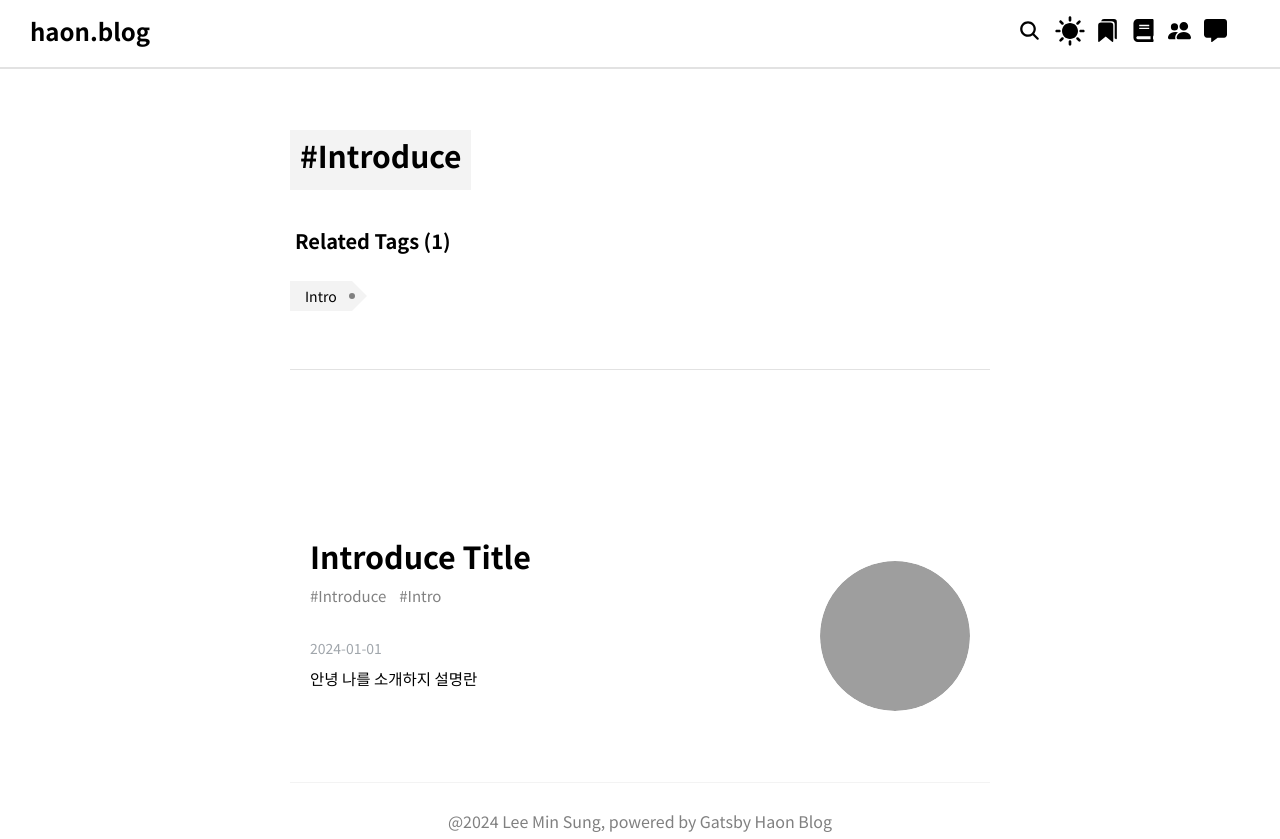
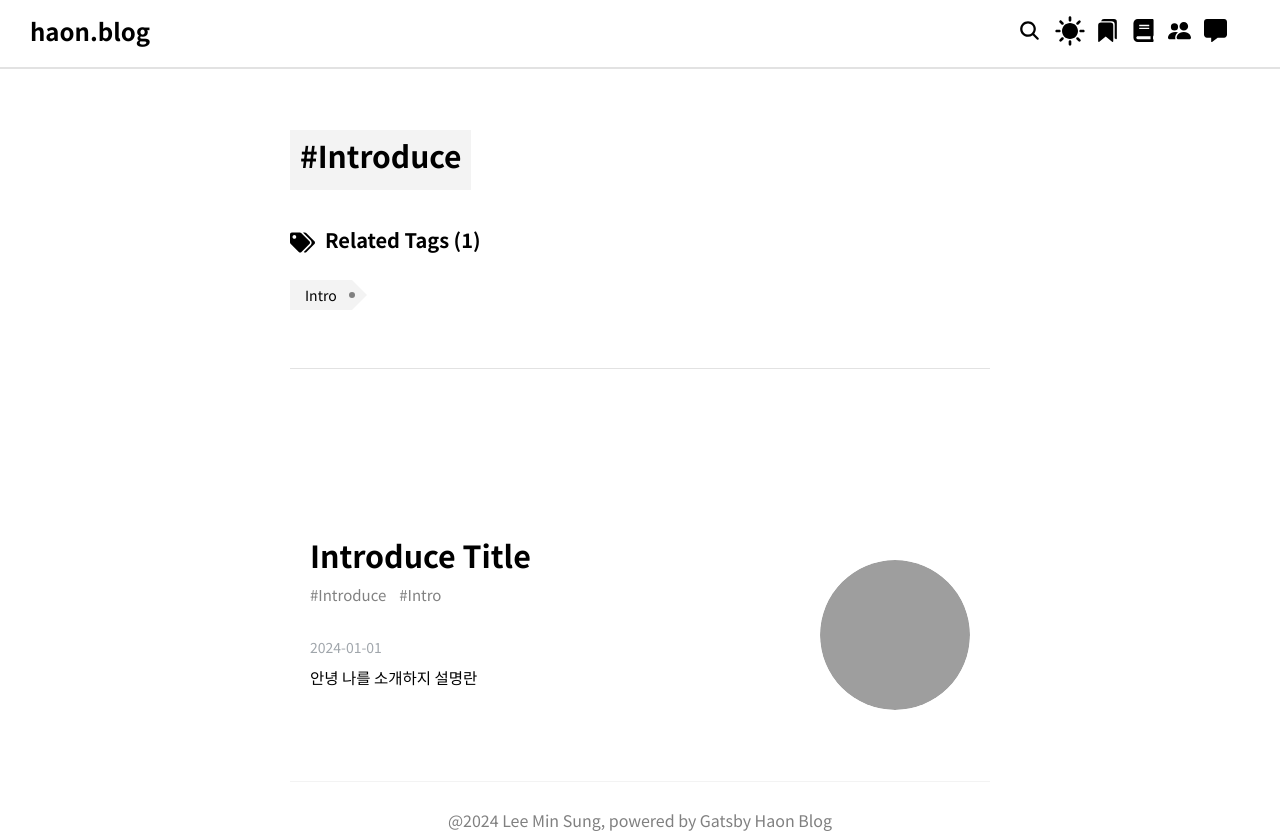
Before and after one commit to msung99/Gatsby-Starter-Haon, a Gatsby site: page /tags/introduce/ in a window 1280 px wide. Built offline with nearby package versions, Linux system fonts and the light colour scheme; Gatsby itself is replaced by a stand-in of ours; some packages are replaced by stand-ins of ours; grey boxes are pictures that could not be loaded.

Commit message:
refactor: TagIcon stlyed components 로 분리

```diff
--- a/src/components/tag/tag-header/index.jsx
+++ b/src/components/tag/tag-header/index.jsx
@@ -9,9 +9,7 @@ const TagsHeader = ({tagName, tags }) => {
       <TagsHeaderStyle>
         <Title>#{tagName}</Title>
           <div style={{ display: "flex", alignItems: "center", marginBottom: "10px"}}>
-              <span style={{marginBottom: "15px"}}>
-                  <FaTags className="icon" size="25" color="white"/>
-              </span>
+              <TagIcon/>
               <RelatedDescription>Related Tags ({tags.length})</RelatedDescription>
           </div>
          <div>
@@ -27,13 +25,17 @@ const TagsHeader = ({tagName, tags }) => {
     );
 };
 
+const TagIcon = styled(FaTags)`
+  font-size: 25px;
+  color: ${props => props.theme.main.text};
+  margin-bottom: 15px;
+`
+
 const TagsHeaderStyle = styled.div`
   margin-bottom: 50px;
   padding-bottom: 50px;
   border-bottom: 1px solid  ${props => props.theme.main.border};
 `
-
-
 
 const Title = styled.h1`
   color: ${props => props.theme.main.text};
@@ -49,7 +51,7 @@ const RelatedDescription = styled.h2`
   color: ${props => props.theme.main.text};
   font-size: 20px;
   margin-bottom: 20px;
-  margin-left: -20px;
+  margin-left: 10px;
   font-weight: 600;
 `
 
```
